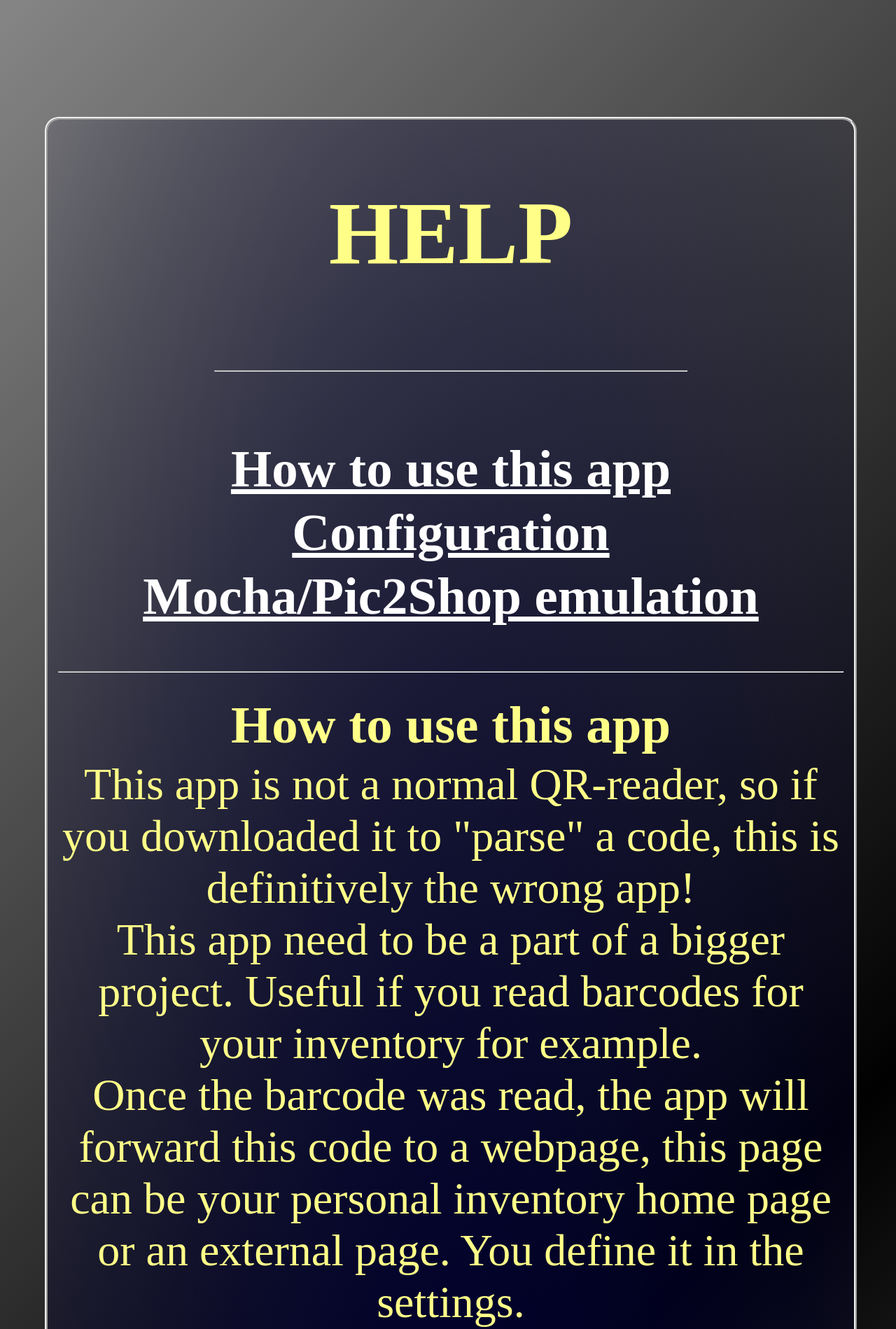
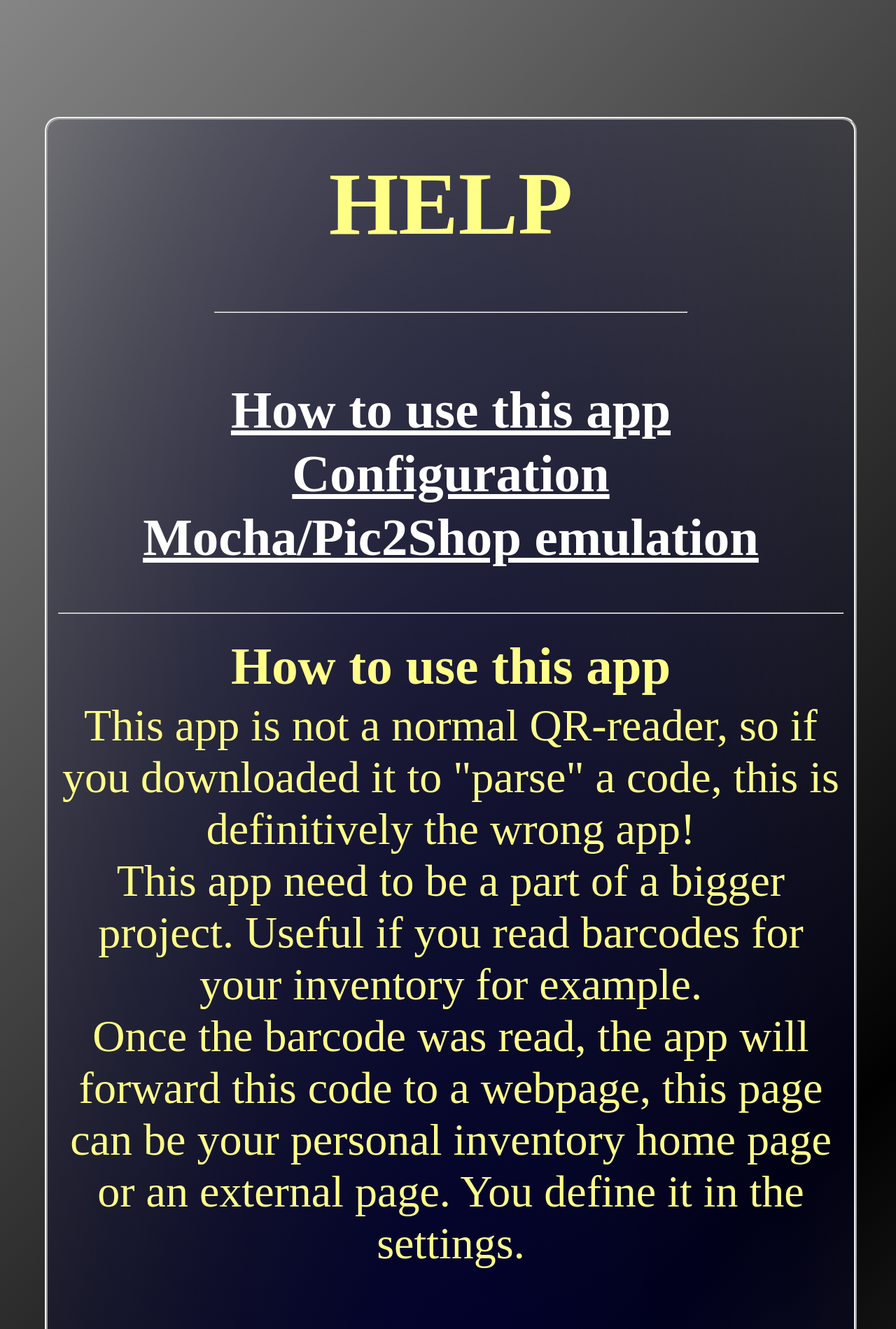
Before and after one commit to Adrianotiger/qr2web, a Jekyll site: the page built from help.html, in a window 1280 px wide. Shown: the part 333-2232 px from the top of the page at 70% size. Built offline with Jekyll 4.4.1, drawn with Linux system fonts in a browser that asks for light colours.

Commit message:
Update help.html

```diff
--- a/help.html
+++ b/help.html
@@ -6,7 +6,7 @@ title: QR2Web Inventory - Help
   <table>
         <tr>
           <td>
-            <h1>HELP</h1>
+            <h1 style="margin:0px">HELP</h1>
           </td>
         </tr>
         <tr>
```
